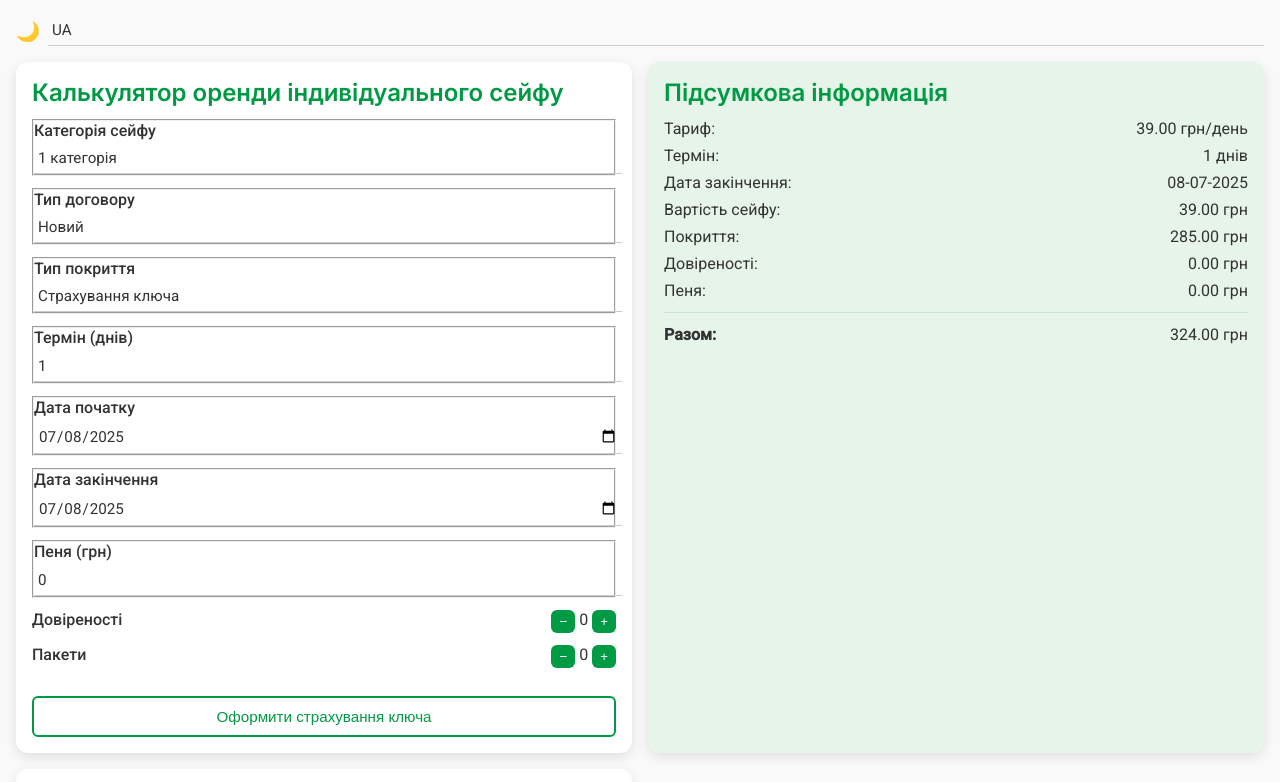
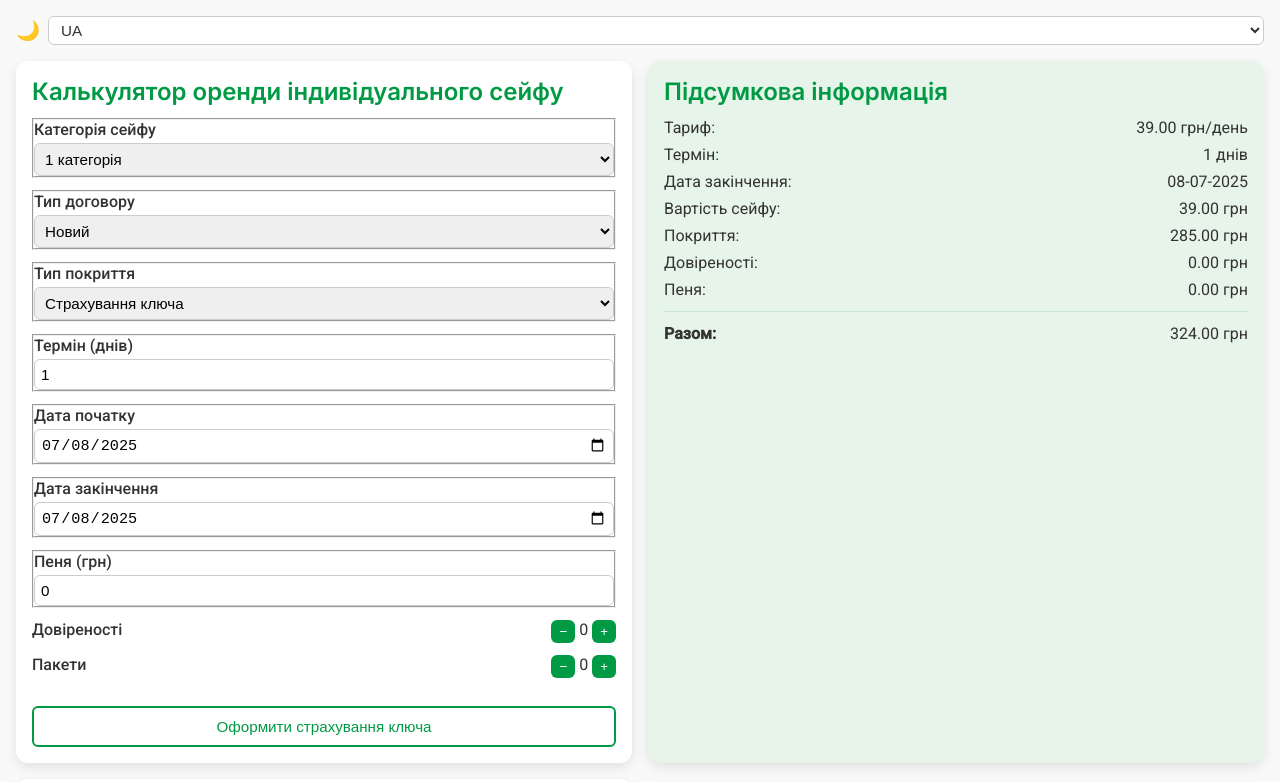
Before and after one commit to Quick-coder123/safe_calculator, a plain HTML site: page index.html in a window 1280 px wide. Shown: the top 782 px of the page. Drawn offline with Linux system fonts and the light colour scheme.

Commit message:
Update style.css

```diff
--- a/style.css
+++ b/style.css
@@ -7,8 +7,14 @@
   --light-green: #E6F4EA;
 }
 
-html[data-theme="light"] { --bg: var(--bg-light); --text: var(--text-light); }
-html[data-theme="dark"]  { --bg: var(--bg-dark);  --text: var(--text-dark); }
+html[data-theme="light"] {
+  --bg: var(--bg-light);
+  --text: var(--text-light);
+}
+html[data-theme="dark"] {
+  --bg: var(--bg-dark);
+  --text: var(--text-dark);
+}
 
 * {
   margin: 0;
@@ -39,27 +45,17 @@ body {
   color: var(--text);
   transition: color 0.3s;
 }
-
 .btn-icon:hover {
   color: var(--accent);
 }
 
 .select-small {
+  padding: 4px 8px;
+  border-radius: 6px;
   font-size: 0.95rem;
-  padding: 6px 4px;
-  border: none;
-  border-bottom: 1px solid #ccc;
-  border-radius: 0;
-  background: transparent;
-  color: inherit;
-  appearance: none;
-  -webkit-appearance: none;
-  -moz-appearance: none;
-}
-
-.select-small:focus {
-  border-bottom: 2px solid var(--accent);
-  outline: none;
+  border: 1px solid #ccc;
+  background: #fff;
+  color: #333;
 }
 
 .layout {
@@ -90,16 +86,15 @@ body {
   box-shadow: 0 4px 12px rgba(0, 0, 0, 0.1);
   transition: box-shadow 0.3s;
 }
-
 .panel:hover {
   box-shadow: 0 8px 20px rgba(0, 0, 0, 0.15);
 }
-
 html[data-theme="dark"] .panel {
   background: #333;
 }
 
-h1, h2 {
+h1,
+h2 {
   font-family: 'Inter', sans-serif;
   font-weight: 600;
   margin-bottom: 12px;
@@ -110,45 +105,20 @@ h1, h2 {
 .form-group.small {
   margin-bottom: 12px;
 }
-
 .form-group label {
   display: block;
   margin-bottom: 4px;
   font-weight: 500;
 }
 
-/* === Оновлені поля === */
 input,
 select,
 textarea {
-  all: unset;
   width: 100%;
+  padding: 6px;
   font-size: 0.95rem;
-  padding: 6px 4px;
-  border-bottom: 1px solid #ccc;
-  background: transparent;
-  color: inherit;
-  transition: border-color 0.3s;
-}
-
-input:focus,
-select:focus,
-textarea:focus {
-  border-bottom: 2px solid var(--accent);
-  outline: none;
-}
-
-/* Специфічно для select та date */
-input[type="date"],
-select {
-  appearance: none;
-  -webkit-appearance: none;
-  -moz-appearance: none;
-  background: transparent;
-}
-
-select::-ms-expand {
-  display: none;
+  border: 1px solid #ccc;
+  border-radius: 6px;
 }
 
 textarea {
@@ -170,7 +140,6 @@ textarea {
   display: flex;
   gap: 4px;
 }
-
 .qty-btn {
   background: var(--accent);
   color: #fff;
@@ -180,7 +149,6 @@ textarea {
   cursor: pointer;
   transition: background 0.3s;
 }
-
 .qty-btn:hover {
   background: #008f3c;
 }
@@ -188,7 +156,6 @@ textarea {
 .tooltip {
   position: relative;
 }
-
 .tooltip .tooltiptext {
   visibility: hidden;
   opacity: 0;
@@ -205,7 +172,6 @@ textarea {
   transition: opacity 0.3s;
   z-index: 10;
 }
-
 .tooltip:hover .tooltiptext {
   visibility: visible;
   opacity: 1;
@@ -221,7 +187,6 @@ textarea {
 .summary-panel {
   background: var(--light-green);
 }
-
 .summary-panel hr {
   border: none;
   border-top: 1px solid #c8e5d1;
@@ -241,17 +206,14 @@ textarea {
   color: #fff;
   transition: background 0.3s, transform 0.2s;
 }
-
 .action-btn:hover {
   transform: translateY(-2px);
 }
-
 .action-btn.secondary {
   background: #fff;
   color: var(--accent);
   border: 2px solid var(--accent);
 }
-
 .action-btn:disabled {
   opacity: 0.6;
   cursor: not-allowed;
@@ -269,7 +231,6 @@ textarea {
   pointer-events: none;
   transition: opacity 0.3s;
 }
-
 .toast.show {
   opacity: 1;
 }
```
